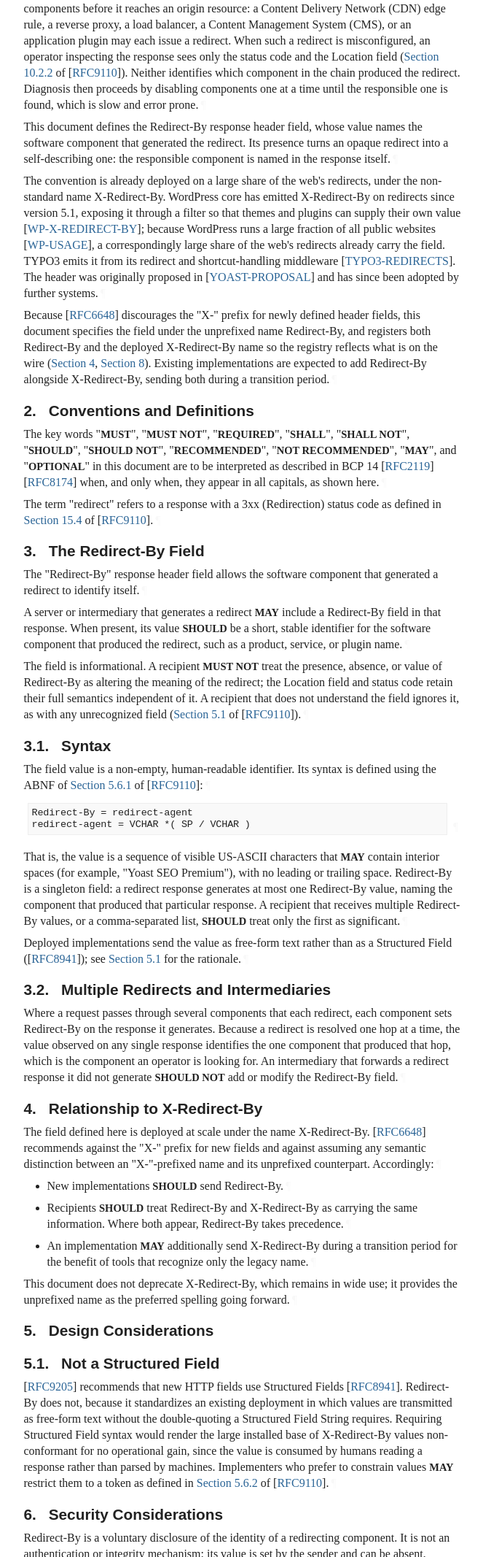
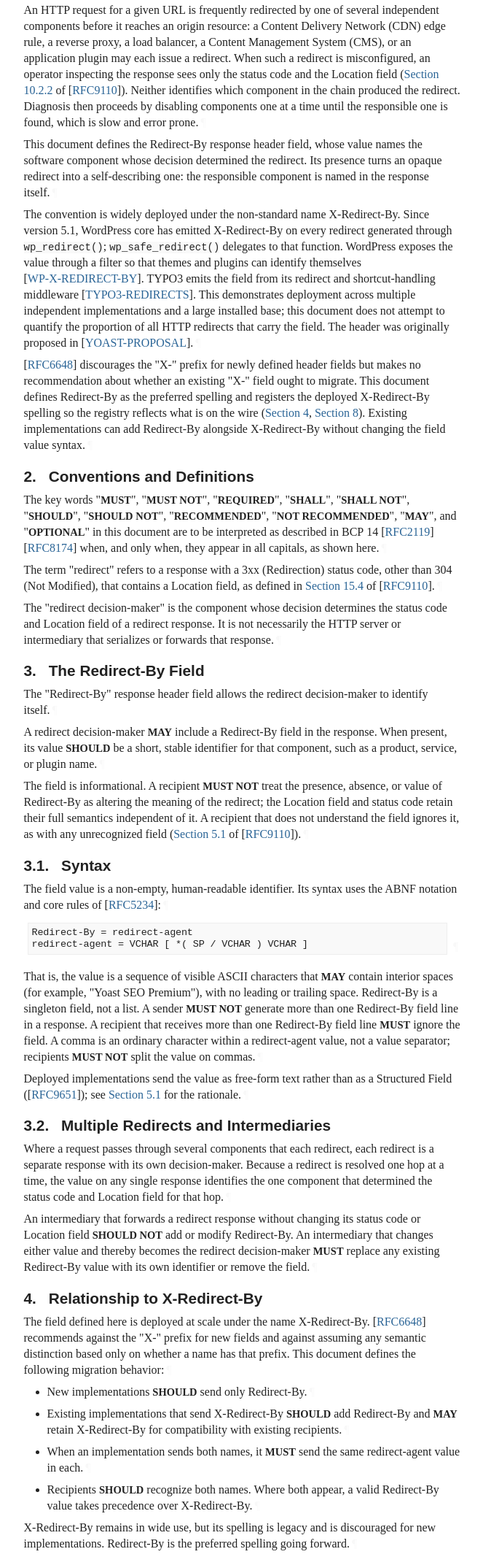
Before and after one commit to jdevalk/draft-devalk-redirect-by, a plain HTML site: page draft-devalk-redirect-by.html in a window 1280 px wide. Shown: the part 667-2800 px from the top of the page at 73% size, without its empty margins (92-755 px from the left). Drawn offline with Linux system fonts and the light colour scheme; a web font is replaced by a local one.

Commit message:
Script updating gh-pages from d25d4da. [ci skip]

```diff
--- a/draft-devalk-redirect-by.html
+++ b/draft-devalk-redirect-by.html
@@ -8,10 +8,11 @@
 <meta content="Joost de Valk" name="author">
 <meta content="
        This document defines the Redirect-By HTTP response header field. It allows the
-software that generates an HTTP redirect to identify itself, so that an operator
-diagnosing a redirect can determine which component produced it. The field
-records the same information as the widely deployed, non-standard X-Redirect-By
-header, under a name that follows current guidance on header field naming.
+software component whose decision determined an HTTP redirect to identify
+itself, so that an operator diagnosing a redirect can determine which component
+was responsible for it. The field records the same information as the widely
+deployed, non-standard X-Redirect-By header, under a name that follows current
+guidance on header field naming.
     " name="description">
 <meta content="xml2rfc 3.34.0" name="generator">
 <meta content="redirect" name="keyword">
@@ -1055,7 +1056,7 @@ svg {
 </tr></thead>
 <tfoot><tr>
 <td class="left">de Valk</td>
-<td class="center">Expires 15 January 2027</td>
+<td class="center">Expires 16 January 2027</td>
 <td class="right">[Page]</td>
 </tr></tfoot>
 </table>
@@ -1068,12 +1069,12 @@ svg {
 <dd class="internet-draft">draft-devalk-redirect-by-latest</dd>
 <dt class="label-published">Published:</dt>
 <dd class="published">
-<time datetime="2026-07-14" class="published">14 July 2026</time>
+<time datetime="2026-07-15" class="published">15 July 2026</time>
     </dd>
 <dt class="label-intended-status">Intended Status:</dt>
 <dd class="intended-status">Informational</dd>
 <dt class="label-expires">Expires:</dt>
-<dd class="expires"><time datetime="2027-01-15">15 January 2027</time></dd>
+<dd class="expires"><time datetime="2027-01-16">16 January 2027</time></dd>
 <dt class="label-authors">Author:</dt>
 <dd class="authors">
 <div class="author">
@@ -1087,10 +1088,11 @@ svg {
 <section id="section-abstract">
       <h2 id="abstract"><a href="#abstract" class="selfRef">Abstract</a></h2>
 <p id="section-abstract-1">This document defines the Redirect-By HTTP response header field. It allows the
-software that generates an HTTP redirect to identify itself, so that an operator
-diagnosing a redirect can determine which component produced it. The field
-records the same information as the widely deployed, non-standard X-Redirect-By
-header, under a name that follows current guidance on header field naming.<a href="#section-abstract-1" class="pilcrow">¶</a></p>
+software component whose decision determined an HTTP redirect to identify
+itself, so that an operator diagnosing a redirect can determine which component
+was responsible for it. The field records the same information as the widely
+deployed, non-standard X-Redirect-By header, under a name that follows current
+guidance on header field naming.<a href="#section-abstract-1" class="pilcrow">¶</a></p>
 </section>
 <div id="status-of-memo">
 <section id="section-boilerplate.1">
@@ -1111,7 +1113,7 @@ header, under a name that follows current guidance on header field naming.<a hre
         time. It is inappropriate to use Internet-Drafts as reference
         material or to cite them other than as "work in progress."<a href="#section-boilerplate.1-3" class="pilcrow">¶</a></p>
 <p id="section-boilerplate.1-4">
-        This Internet-Draft will expire on 15 January 2027.<a href="#section-boilerplate.1-4" class="pilcrow">¶</a></p>
+        This Internet-Draft will expire on 16 January 2027.<a href="#section-boilerplate.1-4" class="pilcrow">¶</a></p>
 </section>
 </div>
 <div id="copyright">
@@ -1213,24 +1215,25 @@ identifies which component in the chain produced the redirect. Diagnosis then
 proceeds by disabling components one at a time until the responsible one is
 found, which is slow and error prone.<a href="#section-1-1" class="pilcrow">¶</a></p>
 <p id="section-1-2">This document defines the Redirect-By response header field, whose value names
-the software component that generated the redirect. Its presence turns an
-opaque redirect into a self-describing one: the responsible component is named
-in the response itself.<a href="#section-1-2" class="pilcrow">¶</a></p>
-<p id="section-1-3">The convention is already deployed on a large share of the web's redirects,
-under the non-standard name X-Redirect-By. WordPress core has emitted
-X-Redirect-By on redirects since version 5.1, exposing it through a filter so
-that themes and plugins can supply their own value <span>[<a href="#WP-X-REDIRECT-BY" class="cite xref">WP-X-REDIRECT-BY</a>]</span>; because
-WordPress runs a large fraction of all public websites <span>[<a href="#WP-USAGE" class="cite xref">WP-USAGE</a>]</span>, a
-correspondingly large share of the web's redirects already carry the field.
-TYPO3 emits it from its redirect and shortcut-handling middleware
-<span>[<a href="#TYPO3-REDIRECTS" class="cite xref">TYPO3-REDIRECTS</a>]</span>. The header was originally proposed in <span>[<a href="#YOAST-PROPOSAL" class="cite xref">YOAST-PROPOSAL</a>]</span> and
-has since been adopted by further systems.<a href="#section-1-3" class="pilcrow">¶</a></p>
-<p id="section-1-4">Because <span>[<a href="#RFC6648" class="cite xref">RFC6648</a>]</span> discourages the "X-" prefix for newly defined header fields,
-this document specifies the field under the unprefixed name Redirect-By, and
-registers both Redirect-By and the deployed X-Redirect-By name so the registry
-reflects what is on the wire (<a href="#legacy" class="auto internal xref">Section 4</a>, <a href="#iana" class="auto internal xref">Section 8</a>). Existing implementations are
-expected to add Redirect-By alongside X-Redirect-By, sending both during a
-transition period.<a href="#section-1-4" class="pilcrow">¶</a></p>
+the software component whose decision determined the redirect. Its presence
+turns an opaque redirect into a self-describing one: the responsible component
+is named in the response itself.<a href="#section-1-2" class="pilcrow">¶</a></p>
+<p id="section-1-3">The convention is widely deployed under the non-standard name X-Redirect-By.
+Since version 5.1, WordPress core has emitted X-Redirect-By on every redirect
+generated through <code>wp_redirect()</code>; <code>wp_safe_redirect()</code> delegates to that
+function. WordPress exposes the value through a filter so that themes and
+plugins can identify themselves <span>[<a href="#WP-X-REDIRECT-BY" class="cite xref">WP-X-REDIRECT-BY</a>]</span>. TYPO3 emits the field from
+its redirect and shortcut-handling middleware <span>[<a href="#TYPO3-REDIRECTS" class="cite xref">TYPO3-REDIRECTS</a>]</span>. This
+demonstrates deployment across multiple independent implementations and a large
+installed base; this document does not attempt to quantify the proportion of
+all HTTP redirects that carry the field. The header was originally proposed in
+<span>[<a href="#YOAST-PROPOSAL" class="cite xref">YOAST-PROPOSAL</a>]</span>.<a href="#section-1-3" class="pilcrow">¶</a></p>
+<p id="section-1-4"><span>[<a href="#RFC6648" class="cite xref">RFC6648</a>]</span> discourages the "X-" prefix for newly defined header fields but
+makes no recommendation about whether an existing "X-" field ought to migrate.
+This document defines Redirect-By as the preferred spelling and registers the
+deployed X-Redirect-By spelling so the registry reflects what is on the wire
+(<a href="#legacy" class="auto internal xref">Section 4</a>, <a href="#iana" class="auto internal xref">Section 8</a>). Existing implementations can add Redirect-By alongside
+X-Redirect-By without changing the field value syntax.<a href="#section-1-4" class="pilcrow">¶</a></p>
 </section>
 </div>
 <div id="conventions-and-definitions">
@@ -1242,8 +1245,12 @@ transition period.<a href="#section-1-4" class="pilcrow">¶</a></p>
 "<span class="bcp14">MAY</span>", and "<span class="bcp14">OPTIONAL</span>" in this document are to be interpreted as
 described in BCP 14 <span>[<a href="#RFC2119" class="cite xref">RFC2119</a>]</span> <span>[<a href="#RFC8174" class="cite xref">RFC8174</a>]</span> when, and only when, they
 appear in all capitals, as shown here.<a href="#section-2-1" class="pilcrow">¶</a></p>
-<p id="section-2-2">The term "redirect" refers to a response with a 3xx (Redirection) status code
-as defined in <span><a href="https://rfc-editor.org/rfc/rfc9110#section-15.4" class="relref">Section 15.4</a> of [<a href="#RFC9110" class="cite xref">RFC9110</a>]</span>.<a href="#section-2-2" class="pilcrow">¶</a></p>
+<p id="section-2-2">The term "redirect" refers to a response with a 3xx (Redirection) status code,
+other than 304 (Not Modified), that contains a Location field, as defined in
+<span><a href="https://rfc-editor.org/rfc/rfc9110#section-15.4" class="relref">Section 15.4</a> of [<a href="#RFC9110" class="cite xref">RFC9110</a>]</span>.<a href="#section-2-2" class="pilcrow">¶</a></p>
+<p id="section-2-3">The "redirect decision-maker" is the component whose decision determines the
+status code and Location field of a redirect response. It is not necessarily the
+HTTP server or intermediary that serializes or forwards that response.<a href="#section-2-3" class="pilcrow">¶</a></p>
 </section>
 </div>
 <div id="field">
@@ -1251,12 +1258,11 @@ as defined in <span><a href="https://rfc-editor.org/rfc/rfc9110#section-15.4" cl
       <h2 id="name-the-redirect-by-field">
 <a href="#section-3" class="section-number selfRef">3. </a><a href="#name-the-redirect-by-field" class="section-name selfRef">The Redirect-By Field</a>
       </h2>
-<p id="section-3-1">The "Redirect-By" response header field allows the software component that
-generated a redirect to identify itself.<a href="#section-3-1" class="pilcrow">¶</a></p>
-<p id="section-3-2">A server or intermediary that generates a redirect <span class="bcp14">MAY</span> include a Redirect-By
-field in that response. When present, its value <span class="bcp14">SHOULD</span> be a short, stable
-identifier for the software component that produced the redirect, such as a
-product, service, or plugin name.<a href="#section-3-2" class="pilcrow">¶</a></p>
+<p id="section-3-1">The "Redirect-By" response header field allows the redirect decision-maker to
+identify itself.<a href="#section-3-1" class="pilcrow">¶</a></p>
+<p id="section-3-2">A redirect decision-maker <span class="bcp14">MAY</span> include a Redirect-By field in the response. When
+present, its value <span class="bcp14">SHOULD</span> be a short, stable identifier for that component, such
+as a product, service, or plugin name.<a href="#section-3-2" class="pilcrow">¶</a></p>
 <p id="section-3-3">The field is informational. A recipient <span class="bcp14">MUST NOT</span> treat the presence, absence, or
 value of Redirect-By as altering the meaning of the redirect; the Location field
 and status code retain their full semantics independent of it. A recipient that
@@ -1267,22 +1273,23 @@ does not understand the field ignores it, as with any unrecognized field
         <h3 id="name-syntax">
 <a href="#section-3.1" class="section-number selfRef">3.1. </a><a href="#name-syntax" class="section-name selfRef">Syntax</a>
         </h3>
-<p id="section-3.1-1">The field value is a non-empty, human-readable identifier. Its syntax is defined
-using the ABNF of <span><a href="https://rfc-editor.org/rfc/rfc9110#section-5.6.1" class="relref">Section 5.6.1</a> of [<a href="#RFC9110" class="cite xref">RFC9110</a>]</span>:<a href="#section-3.1-1" class="pilcrow">¶</a></p>
+<p id="section-3.1-1">The field value is a non-empty, human-readable identifier. Its syntax uses the
+ABNF notation and core rules of <span>[<a href="#RFC5234" class="cite xref">RFC5234</a>]</span>:<a href="#section-3.1-1" class="pilcrow">¶</a></p>
 <div class="lang-abnf sourcecode" id="section-3.1-2">
 <pre>
 Redirect-By = redirect-agent
-redirect-agent = VCHAR *( SP / VCHAR )
+redirect-agent = VCHAR [ *( SP / VCHAR ) VCHAR ]
 </pre><a href="#section-3.1-2" class="pilcrow">¶</a>
 </div>
-<p id="section-3.1-3">That is, the value is a sequence of visible US-ASCII characters that <span class="bcp14">MAY</span> contain
+<p id="section-3.1-3">That is, the value is a sequence of visible ASCII characters that <span class="bcp14">MAY</span> contain
 interior spaces (for example, "Yoast SEO Premium"), with no leading or trailing
-space. Redirect-By is a singleton field: a redirect response generates at most
-one Redirect-By value, naming the component that produced that particular
-response. A recipient that receives multiple Redirect-By values, or a
-comma-separated list, <span class="bcp14">SHOULD</span> treat only the first as significant.<a href="#section-3.1-3" class="pilcrow">¶</a></p>
+space. Redirect-By is a singleton field, not a list. A sender <span class="bcp14">MUST NOT</span> generate
+more than one Redirect-By field line in a response. A recipient that receives
+more than one Redirect-By field line <span class="bcp14">MUST</span> ignore the field. A comma is an
+ordinary character within a redirect-agent value, not a value separator;
+recipients <span class="bcp14">MUST NOT</span> split the value on commas.<a href="#section-3.1-3" class="pilcrow">¶</a></p>
 <p id="section-3.1-4">Deployed implementations send the value as free-form text rather than as a
-Structured Field (<span>[<a href="#RFC8941" class="cite xref">RFC8941</a>]</span>); see <a href="#structured" class="auto internal xref">Section 5.1</a> for the rationale.<a href="#section-3.1-4" class="pilcrow">¶</a></p>
+Structured Field (<span>[<a href="#RFC9651" class="cite xref">RFC9651</a>]</span>); see <a href="#structured" class="auto internal xref">Section 5.1</a> for the rationale.<a href="#section-3.1-4" class="pilcrow">¶</a></p>
 </section>
 </div>
 <div id="multiple-redirects-and-intermediaries">
@@ -1291,11 +1298,14 @@ Structured Field (<span>[<a href="#RFC8941" class="cite xref">RFC8941</a>]</span
 <a href="#section-3.2" class="section-number selfRef">3.2. </a><a href="#name-multiple-redirects-and-inte" class="section-name selfRef">Multiple Redirects and Intermediaries</a>
         </h3>
 <p id="section-3.2-1">Where a request passes through several components that each redirect, each
-component sets Redirect-By on the response it generates. Because a redirect is
-resolved one hop at a time, the value observed on any single response identifies
-the one component that produced that hop, which is the component an operator is
-looking for. An intermediary that forwards a redirect response it did not
-generate <span class="bcp14">SHOULD NOT</span> add or modify the Redirect-By field.<a href="#section-3.2-1" class="pilcrow">¶</a></p>
+redirect is a separate response with its own decision-maker. Because a redirect
+is resolved one hop at a time, the value on any single response identifies the
+one component that determined the status code and Location field for that hop.<a href="#section-3.2-1" class="pilcrow">¶</a></p>
+<p id="section-3.2-2">An intermediary that forwards a redirect response without changing its status
+code or Location field <span class="bcp14">SHOULD NOT</span> add or modify Redirect-By. An intermediary
+that changes either value and thereby becomes the redirect decision-maker <span class="bcp14">MUST</span>
+replace any existing Redirect-By value with its own identifier or remove the
+field.<a href="#section-3.2-2" class="pilcrow">¶</a></p>
 </section>
 </div>
 </section>
@@ -1307,23 +1317,27 @@ generate <span class="bcp14">SHOULD NOT</span> add or modify the Redirect-By fie
       </h2>
 <p id="section-4-1">The field defined here is deployed at scale under the name X-Redirect-By.
 <span>[<a href="#RFC6648" class="cite xref">RFC6648</a>]</span> recommends against the "X-" prefix for new fields and against
-assuming any semantic distinction between an "X-"-prefixed name and its
-unprefixed counterpart. Accordingly:<a href="#section-4-1" class="pilcrow">¶</a></p>
+assuming any semantic distinction based only on whether a name has that prefix.
+This document defines the following migration behavior:<a href="#section-4-1" class="pilcrow">¶</a></p>
 <ul class="normal">
 <li class="normal" id="section-4-2.1">
-          <p id="section-4-2.1.1">New implementations <span class="bcp14">SHOULD</span> send Redirect-By.<a href="#section-4-2.1.1" class="pilcrow">¶</a></p>
+          <p id="section-4-2.1.1">New implementations <span class="bcp14">SHOULD</span> send only Redirect-By.<a href="#section-4-2.1.1" class="pilcrow">¶</a></p>
 </li>
         <li class="normal" id="section-4-2.2">
-          <p id="section-4-2.2.1">Recipients <span class="bcp14">SHOULD</span> treat Redirect-By and X-Redirect-By as carrying the same
-information. Where both appear, Redirect-By takes precedence.<a href="#section-4-2.2.1" class="pilcrow">¶</a></p>
+          <p id="section-4-2.2.1">Existing implementations that send X-Redirect-By <span class="bcp14">SHOULD</span> add Redirect-By and
+<span class="bcp14">MAY</span> retain X-Redirect-By for compatibility with existing recipients.<a href="#section-4-2.2.1" class="pilcrow">¶</a></p>
 </li>
         <li class="normal" id="section-4-2.3">
-          <p id="section-4-2.3.1">An implementation <span class="bcp14">MAY</span> additionally send X-Redirect-By during a transition
-period for the benefit of tools that recognize only the legacy name.<a href="#section-4-2.3.1" class="pilcrow">¶</a></p>
+          <p id="section-4-2.3.1">When an implementation sends both names, it <span class="bcp14">MUST</span> send the same redirect-agent
+value in each.<a href="#section-4-2.3.1" class="pilcrow">¶</a></p>
+</li>
+        <li class="normal" id="section-4-2.4">
+          <p id="section-4-2.4.1">Recipients <span class="bcp14">SHOULD</span> recognize both names. Where both appear, a valid Redirect-By
+value takes precedence over X-Redirect-By.<a href="#section-4-2.4.1" class="pilcrow">¶</a></p>
 </li>
       </ul>
-<p id="section-4-3">This document does not deprecate X-Redirect-By, which remains in wide use; it
-provides the unprefixed name as the preferred spelling going forward.<a href="#section-4-3" class="pilcrow">¶</a></p>
+<p id="section-4-3">X-Redirect-By remains in wide use, but its spelling is legacy and is discouraged
+for new implementations. Redirect-By is the preferred spelling going forward.<a href="#section-4-3" class="pilcrow">¶</a></p>
 </section>
 </div>
 <div id="design-considerations">
@@ -1336,14 +1350,15 @@ provides the unprefixed name as the preferred spelling going forward.<a href="#s
         <h3 id="name-not-a-structured-field">
 <a href="#section-5.1" class="section-number selfRef">5.1. </a><a href="#name-not-a-structured-field" class="section-name selfRef">Not a Structured Field</a>
         </h3>
-<p id="section-5.1-1"><span>[<a href="#RFC9205" class="cite xref">RFC9205</a>]</span> recommends that new HTTP fields use Structured Fields <span>[<a href="#RFC8941" class="cite xref">RFC8941</a>]</span>.
-Redirect-By does not, because it standardizes an existing deployment in which
-values are transmitted as free-form text without the double-quoting a Structured
-Field String requires. Requiring Structured Field syntax would render the large
-installed base of X-Redirect-By values non-conformant for no operational gain,
-since the value is consumed by humans reading a response rather than parsed by
-machines. Implementers who prefer to constrain values <span class="bcp14">MAY</span> restrict them to a
-token as defined in <span><a href="https://rfc-editor.org/rfc/rfc9110#section-5.6.2" class="relref">Section 5.6.2</a> of [<a href="#RFC9110" class="cite xref">RFC9110</a>]</span>.<a href="#section-5.1-1" class="pilcrow">¶</a></p>
+<p id="section-5.1-1"><span>[<a href="#RFC9205" class="cite xref">RFC9205</a>]</span> recommends that new HTTP fields use Structured Fields <span>[<a href="#RFC9651" class="cite xref">RFC9651</a>]</span>.
+Redirect-By intentionally retains the deployed X-Redirect-By value syntax. This
+allows existing generators to emit the same value under both names without
+transformation and allows recipients to migrate between names without adopting
+two value parsers. Structured Field serialization would require quoting and
+escaping values that the installed base transmits as unquoted text, causing the
+two spellings to differ on the wire. Because the field contains one opaque
+identifier and defines no list members or parameters, this document considers
+wire-format compatibility more valuable than adopting Structured Fields.<a href="#section-5.1-1" class="pilcrow">¶</a></p>
 </section>
 </div>
 </section>
@@ -1423,7 +1438,7 @@ practice, not the minting of a new "X-" field, and is therefore consistent with
 </li>
         <li class="normal" id="section-8-6.5">
           <p id="section-8-6.5.1">Comments: Legacy name for the Redirect-By field (<a href="#field" class="auto internal xref">Section 3</a>), retained for
-compatibility. New implementations use Redirect-By.<a href="#section-8-6.5.1" class="pilcrow">¶</a></p>
+compatibility. Its use by new implementations is discouraged.<a href="#section-8-6.5.1" class="pilcrow">¶</a></p>
 </li>
       </ul>
 </section>
@@ -1443,6 +1458,10 @@ compatibility. New implementations use Redirect-By.<a href="#section-8-6.5.1" cl
         <dd>
 <span class="refAuthor">Bradner, S.</span>, <span class="refTitle">"Key words for use in RFCs to Indicate Requirement Levels"</span>, <span class="seriesInfo">BCP 14</span>, <span class="seriesInfo">RFC 2119</span>, <span class="seriesInfo">DOI 10.17487/RFC2119</span>, <time datetime="1997-03" class="refDate">March 1997</time>, <span>&lt;<a href="https://www.rfc-editor.org/rfc/rfc2119">https://www.rfc-editor.org/rfc/rfc2119</a>&gt;</span>. </dd>
 <dd class="break"></dd>
+<dt id="RFC5234">[RFC5234]</dt>
+        <dd>
+<span class="refAuthor">Crocker, D., Ed.</span> and <span class="refAuthor">P. Overell</span>, <span class="refTitle">"Augmented BNF for Syntax Specifications: ABNF"</span>, <span class="seriesInfo">STD 68</span>, <span class="seriesInfo">RFC 5234</span>, <span class="seriesInfo">DOI 10.17487/RFC5234</span>, <time datetime="2008-01" class="refDate">January 2008</time>, <span>&lt;<a href="https://www.rfc-editor.org/rfc/rfc5234">https://www.rfc-editor.org/rfc/rfc5234</a>&gt;</span>. </dd>
+<dd class="break"></dd>
 <dt id="RFC8174">[RFC8174]</dt>
         <dd>
 <span class="refAuthor">Leiba, B.</span>, <span class="refTitle">"Ambiguity of Uppercase vs Lowercase in RFC 2119 Key Words"</span>, <span class="seriesInfo">BCP 14</span>, <span class="seriesInfo">RFC 8174</span>, <span class="seriesInfo">DOI 10.17487/RFC8174</span>, <time datetime="2017-05" class="refDate">May 2017</time>, <span>&lt;<a href="https://www.rfc-editor.org/rfc/rfc8174">https://www.rfc-editor.org/rfc/rfc8174</a>&gt;</span>. </dd>
@@ -1468,21 +1487,17 @@ compatibility. New implementations use Redirect-By.<a href="#section-8-6.5.1" cl
         <dd>
 <span class="refAuthor">Cotton, M.</span>, <span class="refAuthor">Leiba, B.</span>, and <span class="refAuthor">T. Narten</span>, <span class="refTitle">"Guidelines for Writing an IANA Considerations Section in RFCs"</span>, <span class="seriesInfo">BCP 26</span>, <span class="seriesInfo">RFC 8126</span>, <span class="seriesInfo">DOI 10.17487/RFC8126</span>, <time datetime="2017-06" class="refDate">June 2017</time>, <span>&lt;<a href="https://www.rfc-editor.org/rfc/rfc8126">https://www.rfc-editor.org/rfc/rfc8126</a>&gt;</span>. </dd>
 <dd class="break"></dd>
-<dt id="RFC8941">[RFC8941]</dt>
-        <dd>
-<span class="refAuthor">Nottingham, M.</span> and <span class="refAuthor">P. Kamp</span>, <span class="refTitle">"Structured Field Values for HTTP"</span>, <span class="seriesInfo">RFC 8941</span>, <span class="seriesInfo">DOI 10.17487/RFC8941</span>, <time datetime="2021-02" class="refDate">February 2021</time>, <span>&lt;<a href="https://www.rfc-editor.org/rfc/rfc8941">https://www.rfc-editor.org/rfc/rfc8941</a>&gt;</span>. </dd>
-<dd class="break"></dd>
 <dt id="RFC9205">[RFC9205]</dt>
         <dd>
 <span class="refAuthor">Nottingham, M.</span>, <span class="refTitle">"Building Protocols with HTTP"</span>, <span class="seriesInfo">BCP 56</span>, <span class="seriesInfo">RFC 9205</span>, <span class="seriesInfo">DOI 10.17487/RFC9205</span>, <time datetime="2022-06" class="refDate">June 2022</time>, <span>&lt;<a href="https://www.rfc-editor.org/rfc/rfc9205">https://www.rfc-editor.org/rfc/rfc9205</a>&gt;</span>. </dd>
 <dd class="break"></dd>
+<dt id="RFC9651">[RFC9651]</dt>
+        <dd>
+<span class="refAuthor">Nottingham, M.</span> and <span class="refAuthor">P. Kamp</span>, <span class="refTitle">"Structured Field Values for HTTP"</span>, <span class="seriesInfo">RFC 9651</span>, <span class="seriesInfo">DOI 10.17487/RFC9651</span>, <time datetime="2024-09" class="refDate">September 2024</time>, <span>&lt;<a href="https://www.rfc-editor.org/rfc/rfc9651">https://www.rfc-editor.org/rfc/rfc9651</a>&gt;</span>. </dd>
+<dd class="break"></dd>
 <dt id="TYPO3-REDIRECTS">[TYPO3-REDIRECTS]</dt>
         <dd>
 <span class="refAuthor">TYPO3</span>, <span class="refTitle">"TYPO3 redirect and shortcut middleware emitting X-Redirect-By"</span>, <span>n.d.</span>, <span>&lt;<a href="https://docs.typo3.org/c/typo3/cms-redirects/main/en-us/">https://docs.typo3.org/c/typo3/cms-redirects/main/en-us/</a>&gt;</span>. </dd>
-<dd class="break"></dd>
-<dt id="WP-USAGE">[WP-USAGE]</dt>
-        <dd>
-<span class="refAuthor">W3Techs</span>, <span class="refTitle">"Usage statistics and market share of content management systems"</span>, <span>n.d.</span>, <span>&lt;<a href="https://w3techs.com/technologies/overview/content_management">https://w3techs.com/technologies/overview/content_management</a>&gt;</span>. </dd>
 <dd class="break"></dd>
 <dt id="WP-X-REDIRECT-BY">[WP-X-REDIRECT-BY]</dt>
         <dd>
```
Also changed, not shown: draft-devalk-redirect-by.txt.
